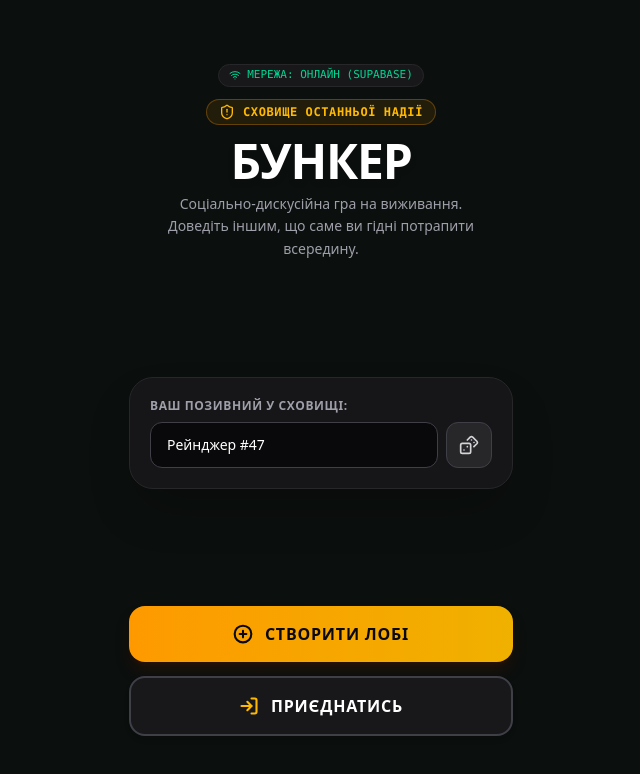
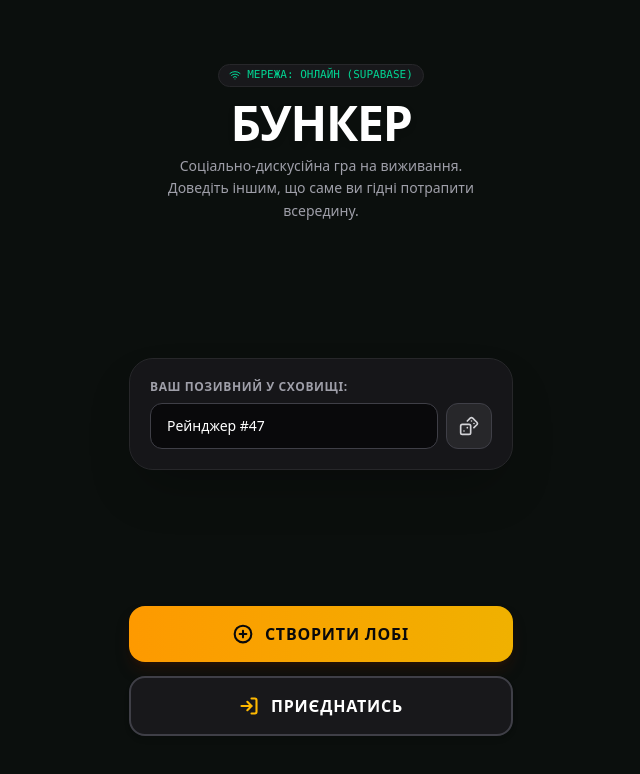
Before and after one commit to prostoCIN/Bunker, a Next.js app: page / in a window 1280 px wide. Shown: the top 774 px of the page, without its empty margins (319-959 px from the left). Built offline with nearby package versions, Linux system fonts and the light colour scheme; no server answers.

Commit message:
style: remove 'Сховище останньої надії' badge from home screen

```diff
--- a/src/app/page.tsx
+++ b/src/app/page.tsx
@@ -193,11 +193,6 @@ function GameApp() {
           )}
         </div>
 
-        <div className="inline-flex items-center gap-2 px-3 py-1 rounded-full bg-amber-500/10 border border-amber-500/30 text-amber-400 text-xs font-mono font-semibold tracking-wider uppercase mb-3">
-          <ShieldAlert className="w-4 h-4 text-amber-400" />
-          <span>СХОВИЩЕ ОСТАННЬОЇ НАДІЇ</span>
-        </div>
-
         <h1 className="text-4xl sm:text-5xl font-black tracking-tight text-white uppercase drop-shadow-md">
           БУНКЕР
         </h1>
```
